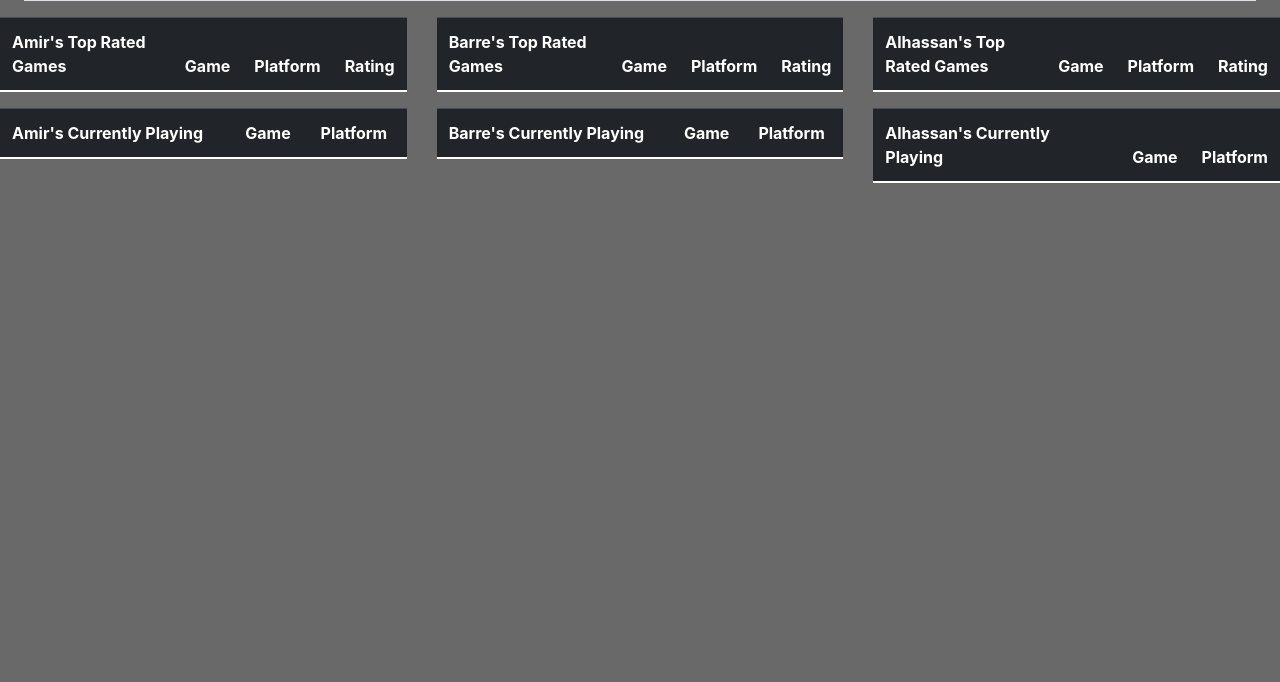
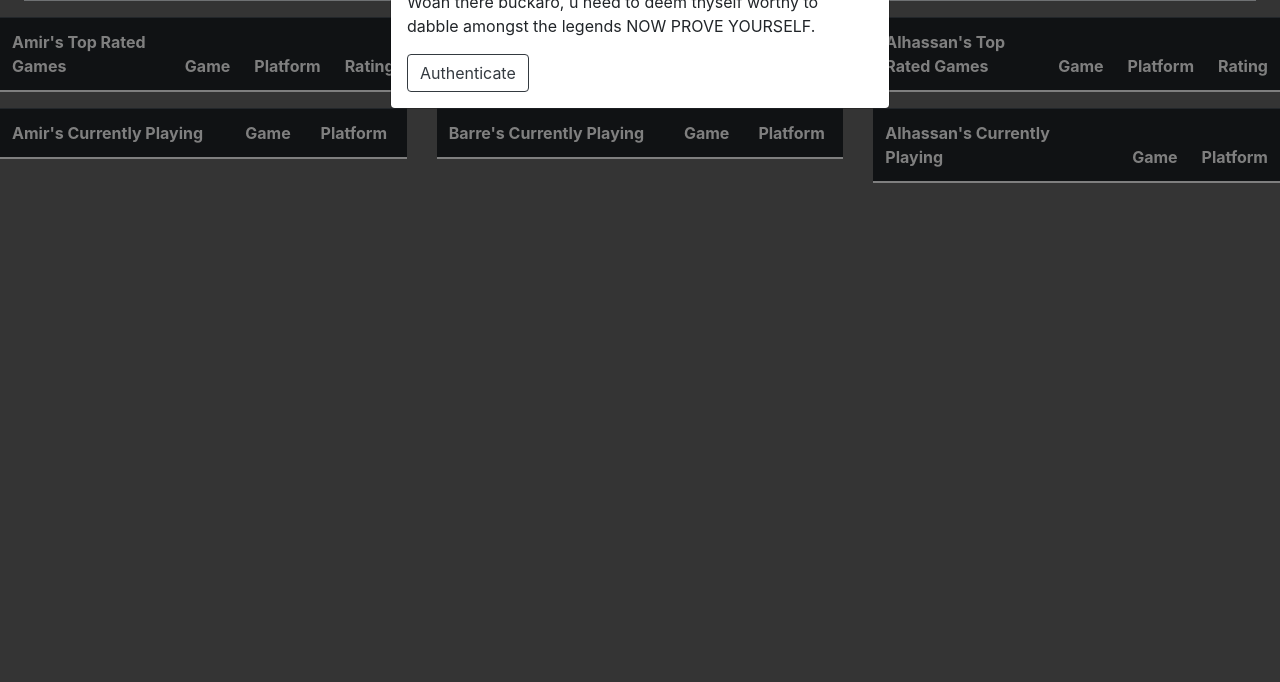
Before and after one commit to amir-hu/Gamingcompendium, a website: page Pages/Index.html in a window 1280 px wide. Shown: the part 118-800 px from the top of the page. Drawn offline with nearby package versions, Linux system fonts and the light colour scheme.

Commit message:
Update Index.html
Added auth back in

```diff
--- a/Pages/Index.html
+++ b/Pages/Index.html
@@ -30,7 +30,7 @@
 <body>
     <script>
         $(document).ready(function () {
-          //  $("#myModal").modal('show');
+            $("#myModal").modal('show');
 
 
         });
```
